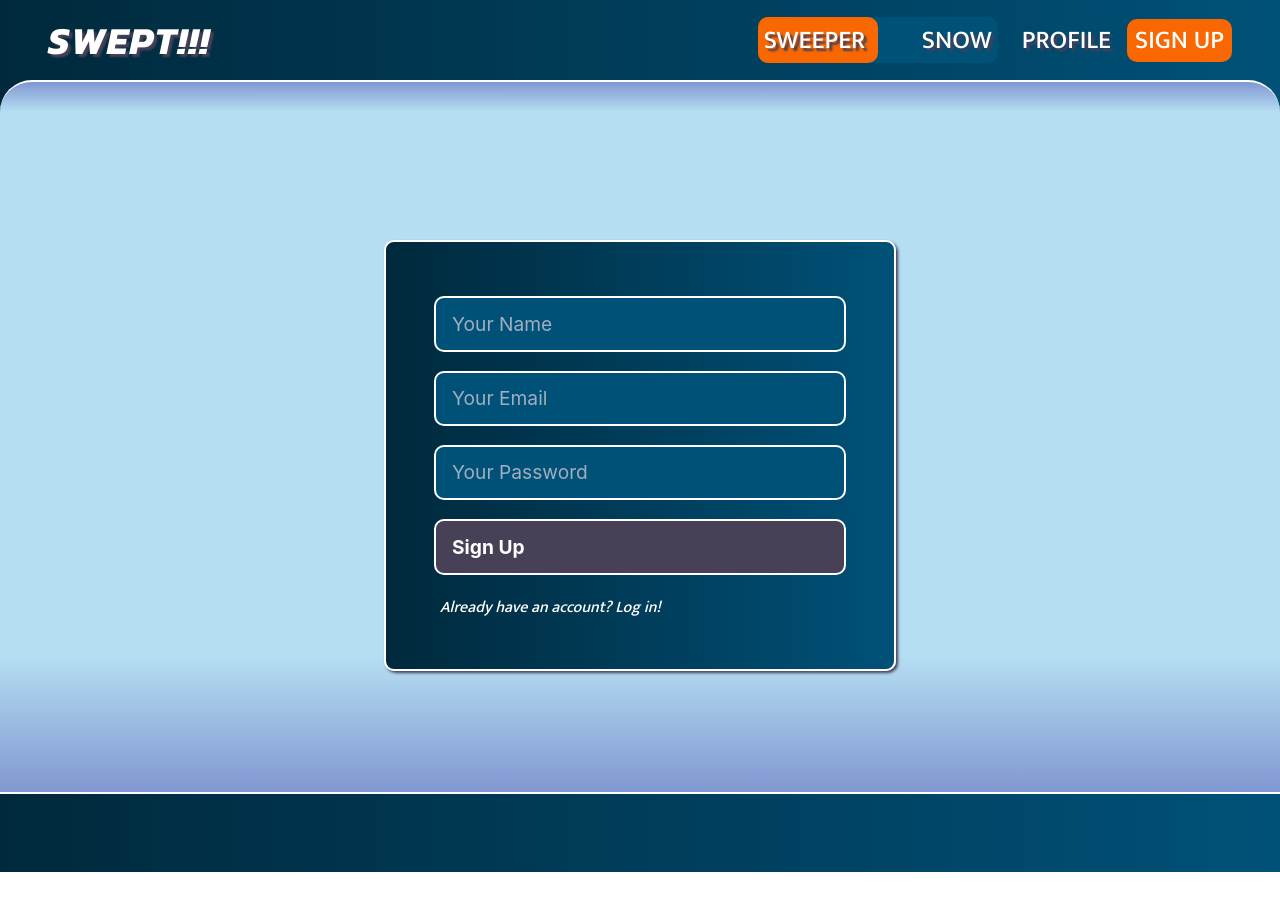
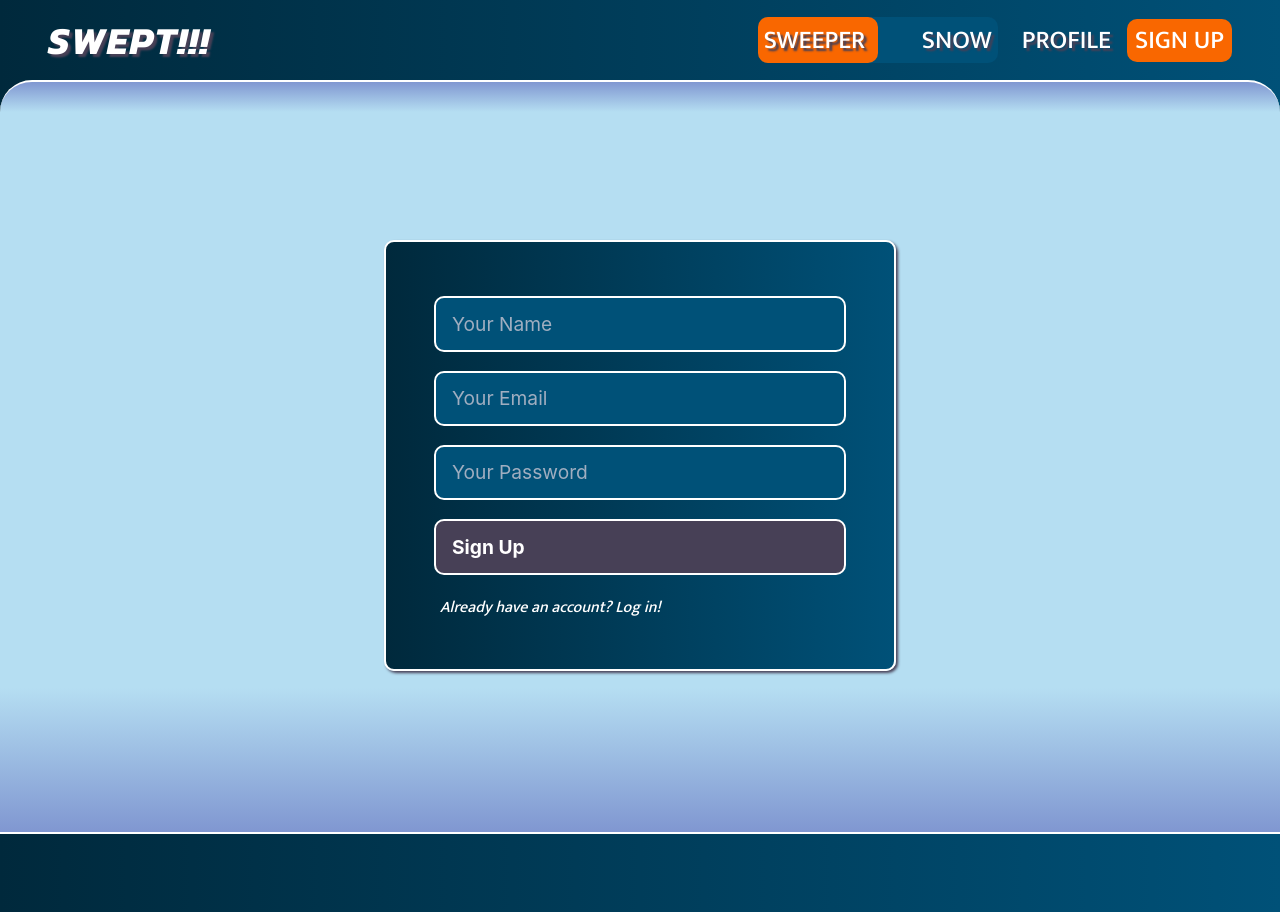
Before and after one commit to elliottdombrowski/SWEPT-02, a React (Create React App) app in the folder client/: page /login in a window 1280 px wide. Before the commit the page ends 872 px from the top, so only its background shows below. Built offline with nearby package versions, Linux system fonts and the light colour scheme.

Commit message:
fixed whitespace bug on login page

```diff
--- a/client/src/App.css
+++ b/client/src/App.css
@@ -217,7 +217,8 @@ h4 {
     var(--med-lightblue),
     var(--chi-blue) 20%
   );
-  height: 85vh;
+  min-height: 90vh;
+  max-height: 100%;
   padding: 8rem 0;
 }
 
```
